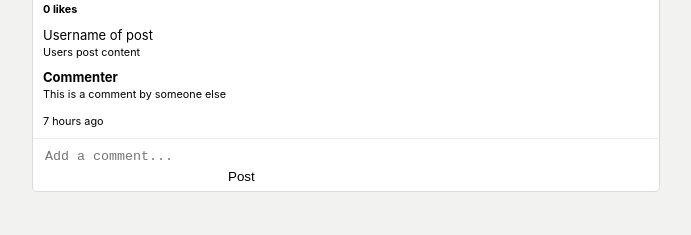
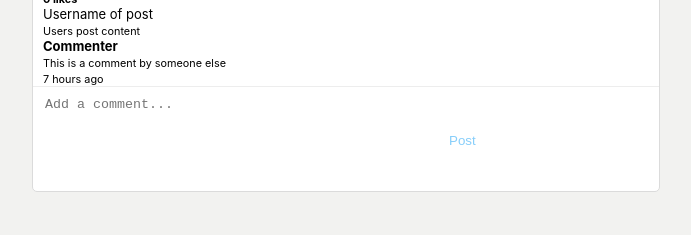
Before and after one commit to tim-carey-code/instagram-clone, a React (Create React App) app: page / in a window 1280 px wide. Shown: the part 980-1215 px from the top of the page, without its empty margins (294-985 px from the left). Built offline with nearby package versions, Linux system fonts and the light colour scheme.

Commit message:
styling post form

```diff
--- a/src/GramFooter.css
+++ b/src/GramFooter.css
@@ -57,11 +57,15 @@
 .gram__footerForm > form > button {
   outline: none;
   border: none;
+  margin-left: 400px;
+  margin-bottom: 200px;
   background-color: white;
+  color: lightskyblue;
 }
 
 .gram__footerForm > form > textarea {
   padding-top: 10px;
+  width: 600px;
   resize: none;
   border: none;
   outline: none;
--- a/src/Header.css
+++ b/src/Header.css
@@ -34,7 +34,7 @@
   padding: 10px;
   justify-content: center;
   margin: auto;
-  background: rgba(var(--b3f, 250, 250, 250), 1);
+  background: white;
 }
 
 .header__search > input {
@@ -46,12 +46,10 @@
   font-size: 15px;
 }
 
-
 @media screen and (max-width: 600px) {
   .header {
     display: none;
     height: 54px;
     background-image: url("https://www.dafont.com/forum/attach/orig/7/3/737566.png?1");
-
   }
 }
```
